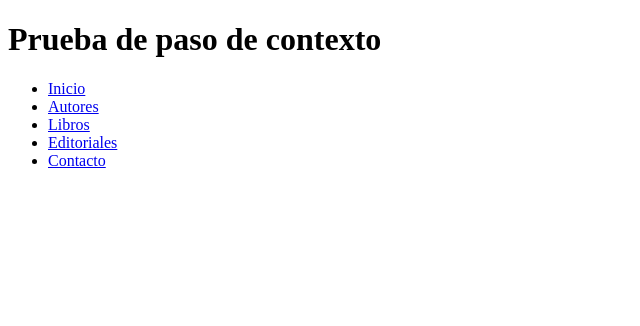
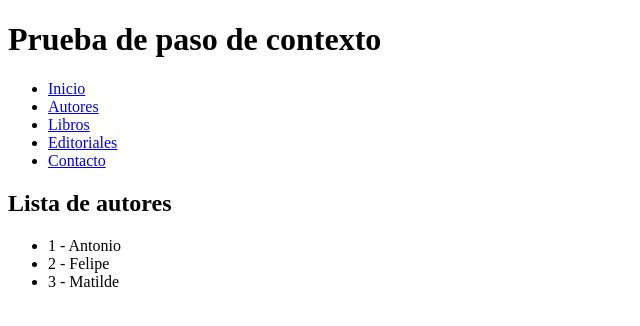
Before and after one commit to PabloSanchez87/DjangoAdmin, a Django app: page /books-app/autores/ in a window 1280 px wide. Shown: the top 326 px of the page, without its empty margins (0-640 px from the left). Run offline with Django 3.2, Linux system fonts and the light colour scheme.

Commit message:
Mostramos los datos de una lista.

```diff
--- a/projectoadmin/templates/autores/autores_list.html
+++ b/projectoadmin/templates/autores/autores_list.html
@@ -14,5 +14,11 @@
         <li><a href="{% url 'books:editorial_list' %}">Editoriales</a></li>
         <li><a href="{% url 'contact' %}">Contacto</a></li>
     </ul>
+    <h2>Lista de autores</h2>
+    <ul>
+        {% for autor in autores %}
+        <li>{{ autor.id}} - {{ autor.nombre}}</li>
+        {% endfor %}
+    </ul>
 </body>
 </html>
```
